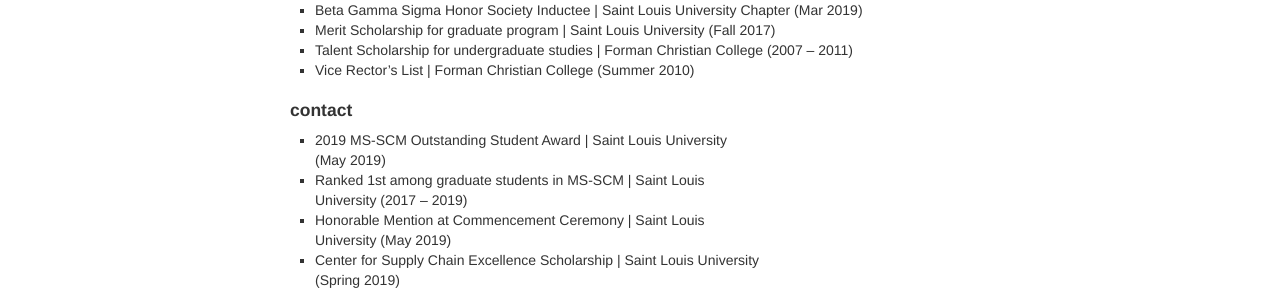
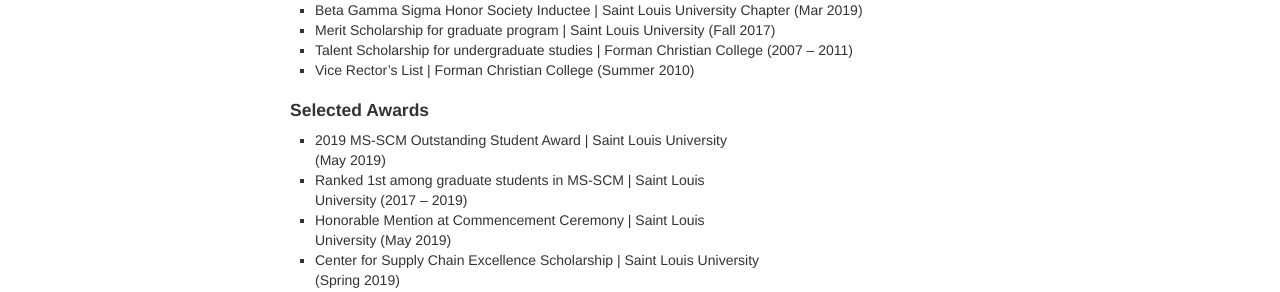
Before and after one commit to hamedusman/hamedusman.github.io, a Jekyll site: the page built from index.md, in a window 1280 px wide. Shown: the part 1109-1401 px from the top of the page. Built offline with Jekyll 4.4.1, drawn with Linux system fonts in a browser that asks for light colours.

Commit message:
Update index.md

```diff
--- a/index.md
+++ b/index.md
@@ -52,7 +52,7 @@
 </section>
 
 <div class="container">
-<h4><a name="contact"></a>contact</h4>
+<h4><a name="awards"></a>Selected Awards</h4>
 <div class="row-fluid">
 <div class="span5">
 <ul>
```
